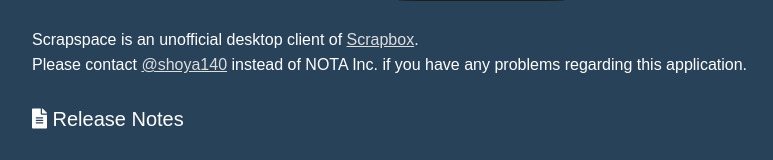
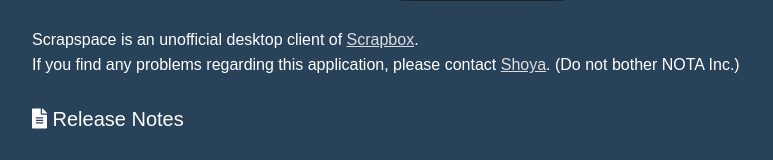
Before and after one commit to shoya140/scrapspace-lp, a plain HTML site: page index.html in a window 1280 px wide. Shown: the part 1360-1520 px from the top of the page, 158-931 px from the left. Drawn offline with Linux system fonts and the light colour scheme.

Commit message:
Minor updates

```diff
--- a/index.html
+++ b/index.html
@@ -54,7 +54,7 @@
     </div>
     <p class="description">
 Scrapspace is an unofficial desktop client of <a href="https://scrapbox.io" target="_blank">Scrapbox</a>.
-Please contact <a href="https://twitter.com/shoya140/" target="_blank">@shoya140</a> instead of NOTA Inc. if you have any problems regarding this application.
+If you find any problems regarding this application, please contact <a href="https://shoya.io" target="_blank">Shoya</a>. (Do not bother NOTA Inc.)
 
 <span class="large"><i class="fas fa-file-alt"></i> Release Notes</span>
 
```
